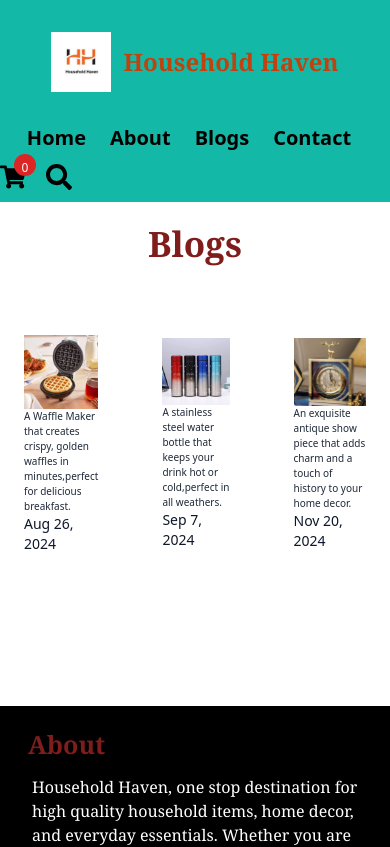
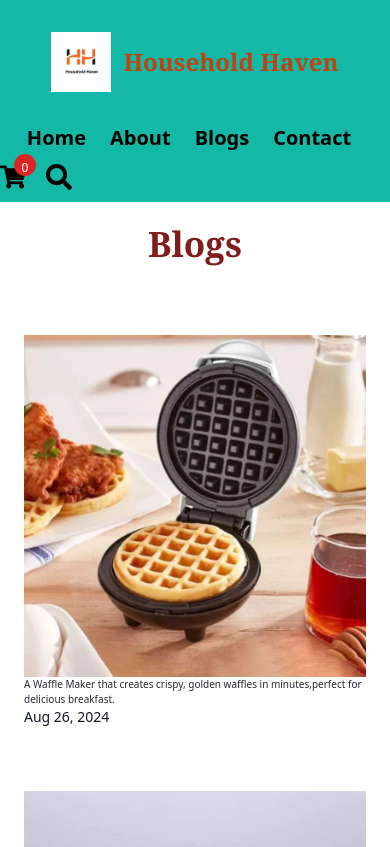
Before and after one commit to SabaZain/household-ecommercewebsite, a Next.js app: page /Blogs in a window 390 px wide. Shown: the top 847 px of the page. Built offline with nearby package versions, Linux system fonts and the light colour scheme.

Commit message:
Update page.tsx

```diff
--- a/src/app/Blogs/page.tsx
+++ b/src/app/Blogs/page.tsx
@@ -6,21 +6,21 @@ const BlogsPage = () => {
 
     <div>
       <h1 className='text-[35px] text-center text-red-900 font-serif font-bold p-4'>Blogs</h1>
-      <div className="pt-6 gap-4 flex justify-center items-center">
+      <div className="pt-6 gap-4 flex flex-col md:flex-row lg:flex-row justify-center items-center">
         <div className='p-6'>
         <Image src="/Image/kitchenwafflemaker.jpg" alt="waffle maker" width={350} height={350} />
-        <p className='text-gray-800 text-[10px] sm:text-[14px]'>A Waffle Maker that creates crispy, golden waffles in minutes,perfect for delicious breakfast.</p>
+        <p className='text-gray-800 text-[10px] sm:text-[14px] line-clamp-2'>A Waffle Maker that creates crispy, golden waffles in minutes,perfect for delicious breakfast.</p>
         <p className='text-slate-900 text-sm'>Aug 26, 2024</p>
       </div>
       <div className='p-6'>
         <Image src="/Image/kidswaterbottle2.jpg" alt="waffle maker" width={350} height={350} />
-        <p className='text-gray-800 text-[10px] sm:text-[14px]'>A stainless steel water bottle that keeps your drink hot or cold,perfect in all weathers.</p>
+        <p className='text-gray-800 text-[10px] sm:text-[14px] line-clamp-2'>A stainless steel water bottle that keeps your drink hot or cold,perfect in all weathers.</p>
         <p className='text-slate-900 text-sm'>Sep 7, 2024</p>
       </div>
 
       <div className='p-6'>
         <Image src="/Image/decorantiqueclock.jpg" alt="" width={350} height={350} />
-        <p className='text-gray-800 text-[10px] sm:text-[14px]'>An exquisite antique show piece that adds charm and a touch of history to your home decor.</p>
+        <p className='text-gray-800 text-[10px] sm:text-[14px] line-clamp-2'>An exquisite antique show piece that adds charm and a touch of history to your home decor.</p>
         <p className='text-slate-900 text-sm'>Nov 20, 2024</p>
       </div>
     </div>
```
